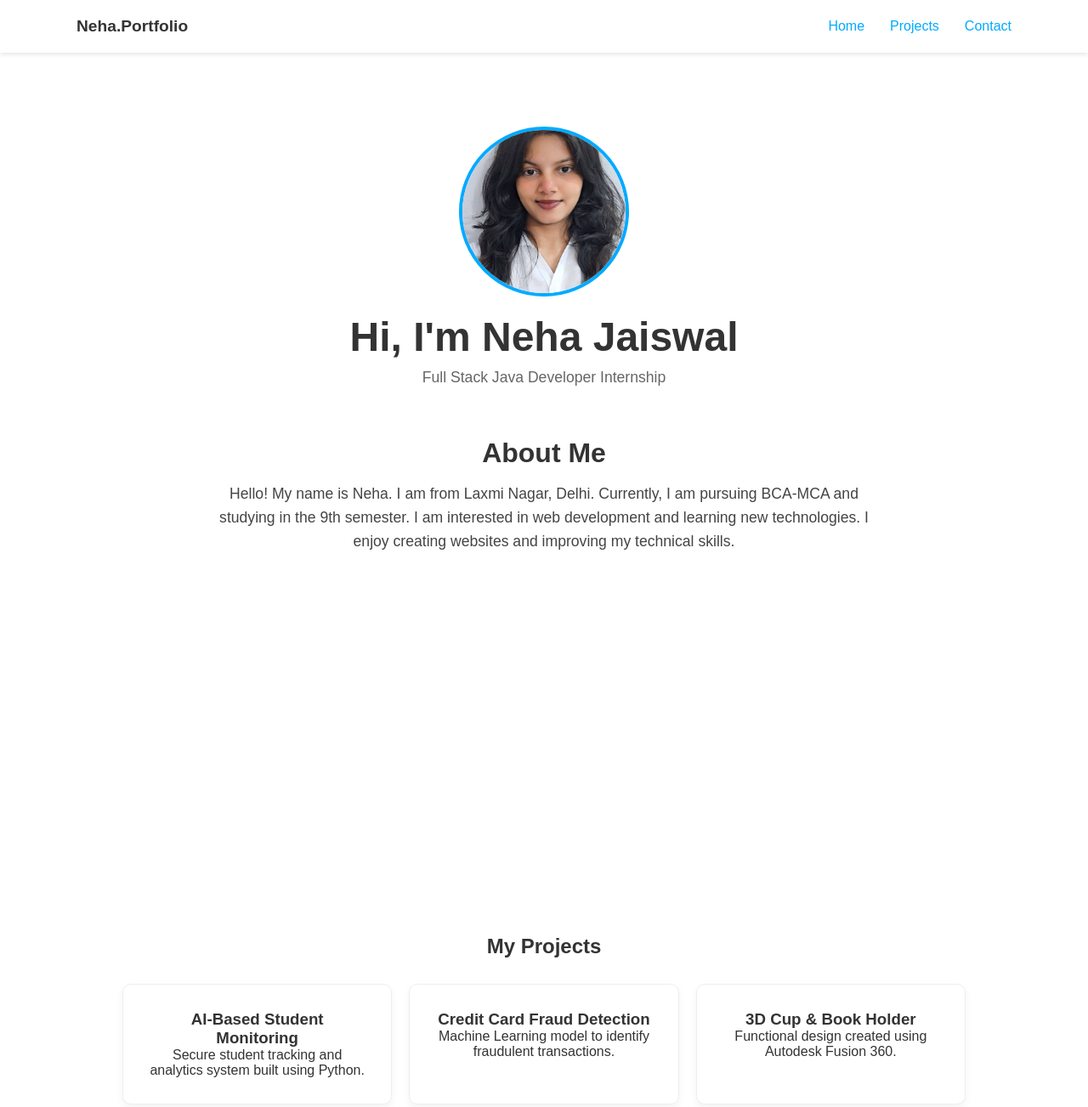
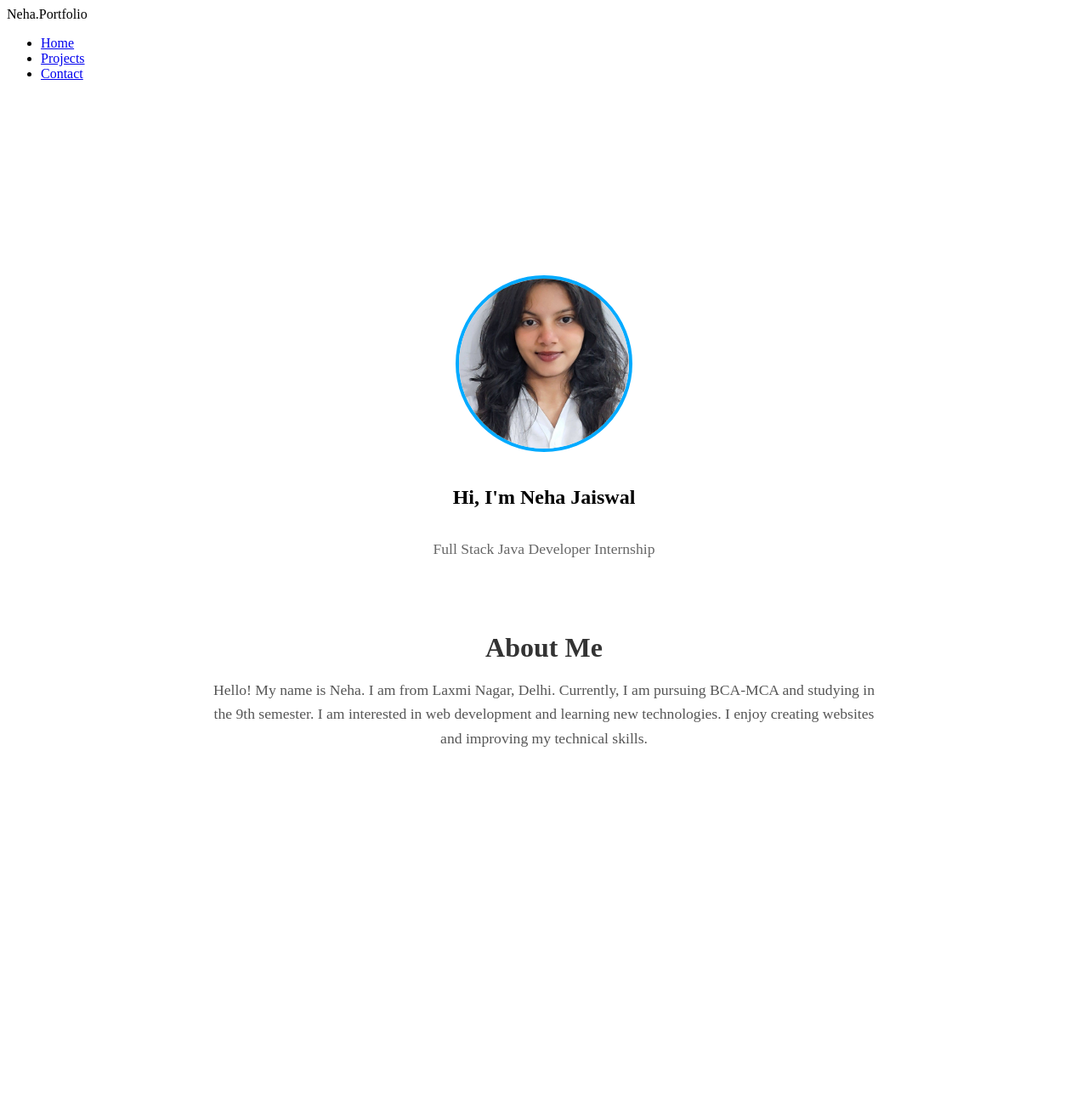
Before and after one commit to nehajaiswal161/Neha-Jaiswal, a plain HTML site: page index.html in a window 1280 px wide. Shown: the top 1303 px of the page at 85% size. Drawn offline with Linux system fonts and the light colour scheme; a script that the page names is missing.

Commit message:
Update style.css

```diff
--- a/css/style.css
+++ b/css/style.css
@@ -1,72 +1,27 @@
-* {
-    margin: 0;
-    padding: 0;
-    box-sizing: border-box;
-    font-family: 'Poppins', sans-serif;
-}
+/* --- Home Section Force Center Fix --- */
 
-body {
-    background-color: #ffffff;
-    color: #333;
-}
-
-/* Navigation */
-nav {
-    background: #fff;
-    padding: 20px 0;
-    width: 100%;
-    box-shadow: 0 2px 5px rgba(0,0,0,0.1);
-    position: fixed;
-    top: 0;
-    z-index: 1000;
-}
-
-.nav-container {
-    display: flex;
-    justify-content: space-between;
-    align-items: center;
-    max-width: 1200px;
-    margin: auto;
-    padding: 0 50px;
-}
-
-.logo {
-    font-weight: bold;
-    font-size: 1.2rem;
-}
-
-nav ul {
-    display: flex;
-    list-style: none;
-}
-
-nav ul li {
-    margin-left: 30px;
-}
-
-nav ul li a {
-    text-decoration: none;
-    color: #00aaff;
-    font-weight: 500;
-}
-
-/* Home Section Layout Fix */
 .full-page {
     min-height: 100vh;
-    display: flex;
-    justify-content: center;
-    align-items: center;
-    padding: 100px 20px;
+    display: flex !important;
+    flex-direction: column !important; /* Stack vertically */
+    justify-content: center !important;
+    align-items: center !important;
+    padding-top: 100px;
+    width: 100%;
 }
 
 .content-center {
-    display: flex;
-    flex-direction: column; /* Sab vertical line mein aayega */
-    align-items: center;    /* Horizontal center */
-    text-align: center;
+    display: flex !important;
+    flex-direction: column !important; /* Forces items one after another */
+    align-items: center !important;
+    justify-content: center !important;
+    text-align: center !important;
     width: 100%;
+    max-width: 900px;
+    margin: 0 auto !important;
 }
 
+/* Photo Styling */
 .profile-img {
     width: 200px;
     height: 200px;
@@ -74,49 +29,33 @@ nav ul li a {
     border: 4px solid #00aaff;
     object-fit: cover;
     margin-bottom: 20px;
+    display: block; /* Ensures it takes its own line */
 }
 
-h1 {
-    font-size: 3rem;
-    margin-bottom: 10px;
-}
-
-.role-text {
-    font-size: 1.1rem;
-    color: #666;
-    margin-bottom: 40px;
-}
-
-/* About Me Positioning */
+/* About Me Box Fix */
 .about {
+    width: 100% !important;
     max-width: 800px;
-    margin-top: 20px;
+    margin-top: 40px !important;
+    display: block !important; /* Ensures it stays below the name */
+    clear: both; /* Prevents floating elements from interfering */
 }
 
 .about h2 {
     font-size: 2rem;
     margin-bottom: 15px;
+    color: #333;
 }
 
 .about p {
     font-size: 1.1rem;
     line-height: 1.6;
-    color: #444;
+    color: #555;
 }
 
-/* Projects Grid */
-.projects-container {
-    display: grid;
-    grid-template-columns: repeat(auto-fit, minmax(300px, 1fr));
-    gap: 20px;
-    margin-top: 30px;
-    width: 80%;
+/* Role text spacing */
+.role-text {
+    font-size: 1.1rem;
+    color: #666;
+    margin-bottom: 20px;
 }
-
-.project-card {
-    padding: 30px;
-    border: 1px solid #eee;
-    border-radius: 10px;
-    background: #fff;
-    box-shadow: 0 4px 10px rgba(0,0,0,0.05);
-}
```
